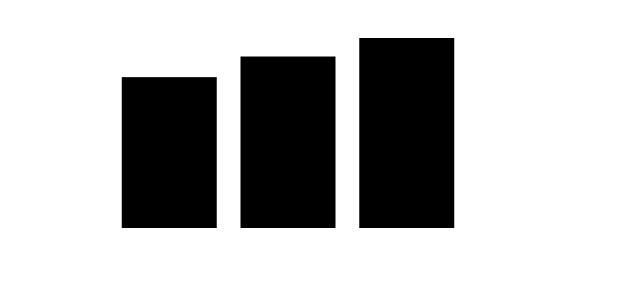
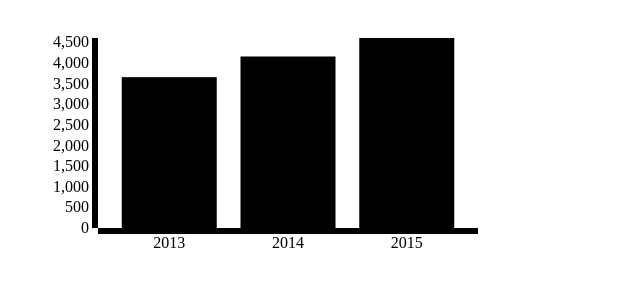
Before and after one commit to paranoia111/UseDataDoChart, a plain HTML site: page basicBar.html in a window 1280 px wide. Shown: the whole page, without its empty margins (0-640 px from the left). Drawn offline with nearby package versions, Linux system fonts and the light colour scheme.

Commit message:
add axis

```diff
--- a/basicBar.html
+++ b/basicBar.html
@@ -29,14 +29,28 @@
                   .attr("height", outerHeight);
     var g = svg.append("g")
                 .attr("transform", "translate(" + margin.left + "," + margin.top + ")");
+    var xAxisG = g.append("g")
+        .attr("transform", "translate(0, " + innerHeight + ")");
+    var yAxisG = g.append("g");
+
+
     var xScale = d3.scale.ordinal().rangeBands([0, innerWidth], barpadding);
     var yScale = d3.scale.linear().range([innerHeight, 0]);
 
+    var xAxis = d3.svg.axis().scale(xScale).orient("bottom");
+    var yAxis = d3.svg.axis().scale(yScale).orient("left");
+
     function render(data){
+
       xScale.domain(       data.map( function (d){ return d[xColumn]; }));
       yScale.domain([0, d3.max(data, function (d){ return d[yColumn]; })]);
+
+      xAxisG.call(xAxis);
+      yAxisG.call(yAxis);
+
+
     var bars = g.selectAll("rect").data(data);
-    bars.enter().append("rect");
+      bars.enter().append("rect");
 
         bars
           .attr("x", function (d){ return xScale(d[xColumn]); })
```
